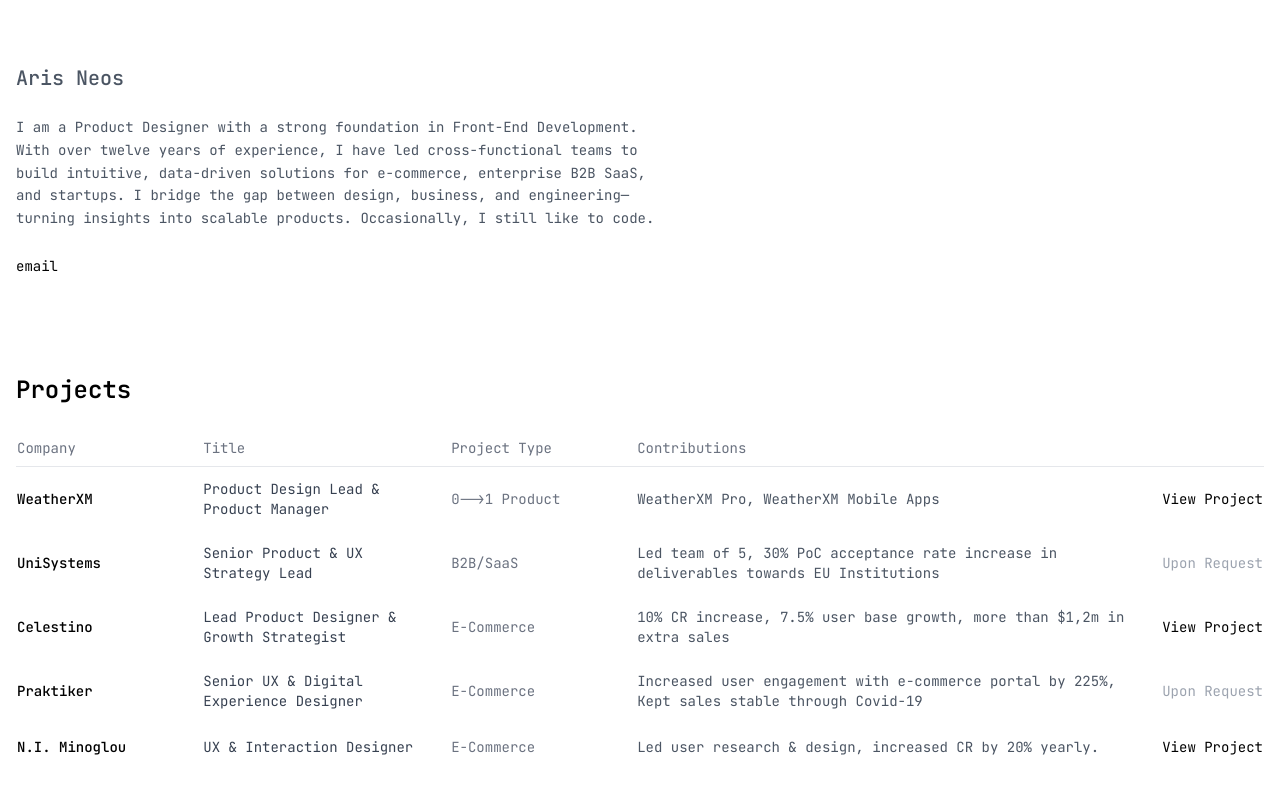
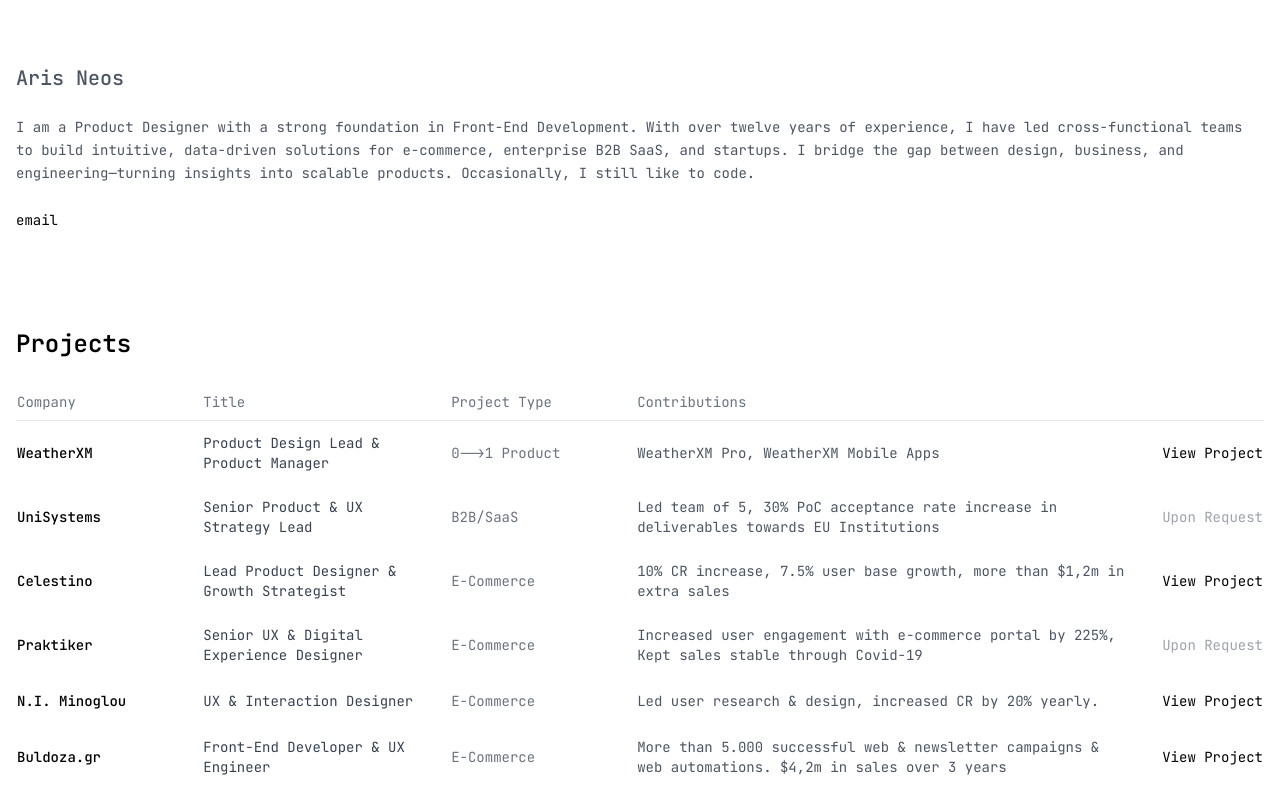
Before and after one commit to arisneos/portfolio, a Next.js app: page / in a window 1280 px wide. Shown: the top 785 px of the page. Built offline with nearby package versions, Linux system fonts and the light colour scheme.

Commit message:
smaller fix
Maybe the problem is the header fix?

```diff
--- a/app/components/Header.tsx
+++ b/app/components/Header.tsx
@@ -9,7 +9,7 @@
 
   return (
     <header className={`${isHomePage ? 'py-16' : 'py-8'} container mx-auto px-4`}>
-      <div className="space-y-6 max-w-[640px]">
+      <div className="space-y-6">
         <h1 className="text-xl font-medium text-gray-600">
           <Link href="/" className="hover:text-gray-900 transition-colors">
             Aris Neos
@@ -18,11 +18,11 @@
         {isHomePage && (
           <>
             <p className="text-sm text-gray-600 leading-relaxed">
-            I am a Product Designer with a strong foundation in Front-End Development.
-            With over twelve years of experience, I have led cross-functional teams to build intuitive,
-            data-driven solutions for e-commerce, enterprise B2B SaaS, and startups.
-            I bridge the gap between design, business, and engineering—turning insights
-            into scalable products. Occasionally, I still like to code.
+              I am a Product Designer with a strong foundation in Front-End Development.
+              With over twelve years of experience, I have led cross-functional teams to build intuitive,
+              data-driven solutions for e-commerce, enterprise B2B SaaS, and startups.
+              I bridge the gap between design, business, and engineering—turning insights
+              into scalable products. Occasionally, I still like to code.
             </p>
             <div>
               <Link
```
